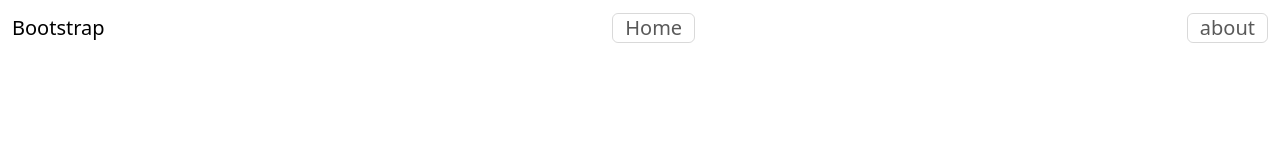
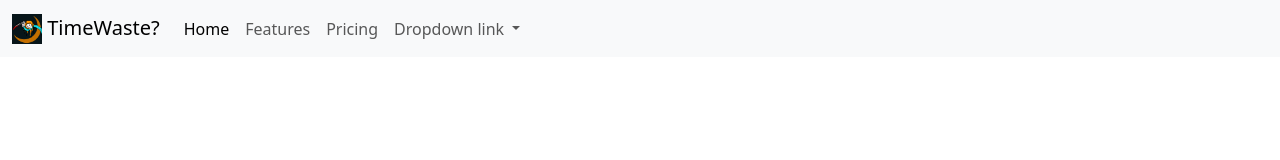
Before and after one commit to ImAchilles/Bootstrap1, a plain HTML site: page Index/Index.html in a window 1280 px wide. Drawn offline with nearby package versions, Linux system fonts and the light colour scheme; files that its build step writes are made by us from their sources.

Commit message:
NavBar with img
added a bootstrap navbar, with a dropdown link, and a logo brand img

```diff
--- a/Index/Index.html
+++ b/Index/Index.html
@@ -9,14 +9,34 @@
     <script src="https://cdn.jsdelivr.net/npm/bootstrap@5.3.0-alpha3/dist/js/bootstrap.bundle.min.js" integrity="sha384-ENjdO4Dr2bkBIFxQpeoTz1HIcje39Wm4jDKdf19U8gI4ddQ3GYNS7NTKfAdVQSZe" crossorigin="anonymous"></script>
     <title>Document</title>
 </head>
-<body>
-    <nav class="navbar ">
+<body class="">
+    <nav class="navbar navbar-expand-lg bg-body-tertiary">
         <div class="container-fluid">
-            <a class="navbar-brand " href="">Bootstrap</a>
-            <button class="navbar-toggler">Home</button>
-            <button class="navbar-toggler">about</button>
+            <a class="navbar-brand" href="#">
+                <img class="d-inline-block align-text-top" src="../Images/logo.png" alt="TimeWaste?" width="30" height="30">
+                TimeWaste?
+            </a>
+            <button class="navbar-toggler" type="button" data-bs-toggle="collapse" data-bs-target="#navbarNavAltMarkup" aria-controls="navbarNavAltMarkup" aria-expanded="false" aria-label="Toggle navigation">
+                <span class="navbar-toggler-icon"></span>
+            </button>
+            <div class="collapse navbar-collapse" id="navbarNavAltMarkup">
+                <div class="navbar-nav">
+                    <a class="nav-link active" aria-current="page" href="#">Home</a>
+                    <a class="nav-link" href="#">Features</a>
+                    <a class="nav-link" href="#">Pricing</a>
+                    <li class="nav-item dropdown">
+                        <a class="nav-link dropdown-toggle" href="#" role="button" data-bs-toggle="dropdown" aria-expanded="false">
+                          Dropdown link
+                        </a>
+                        <ul class="dropdown-menu">
+                          <li><a class="dropdown-item" href="#">Action</a></li>
+                          <li><a class="dropdown-item" href="#">Another action</a></li>
+                          <li><a class="dropdown-item" href="#">Something else here</a></li>
+                        </ul>
+                      </li>
+                  </div>
+            </div>
         </div>
-
     </nav>
 </body>
 </html>
```
Also changed, not shown: Images/logo.png (added).
